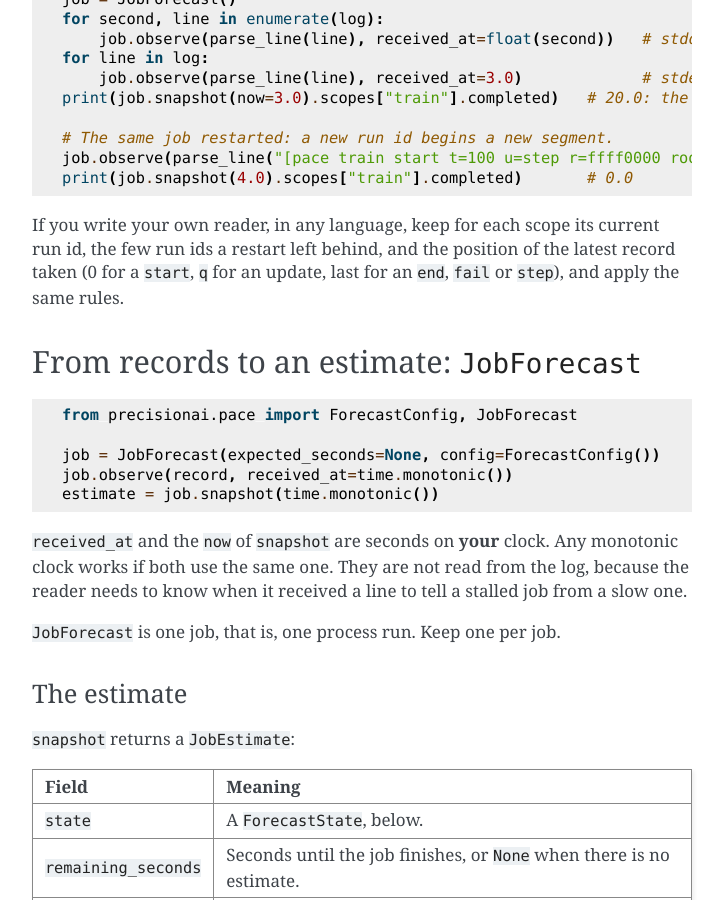
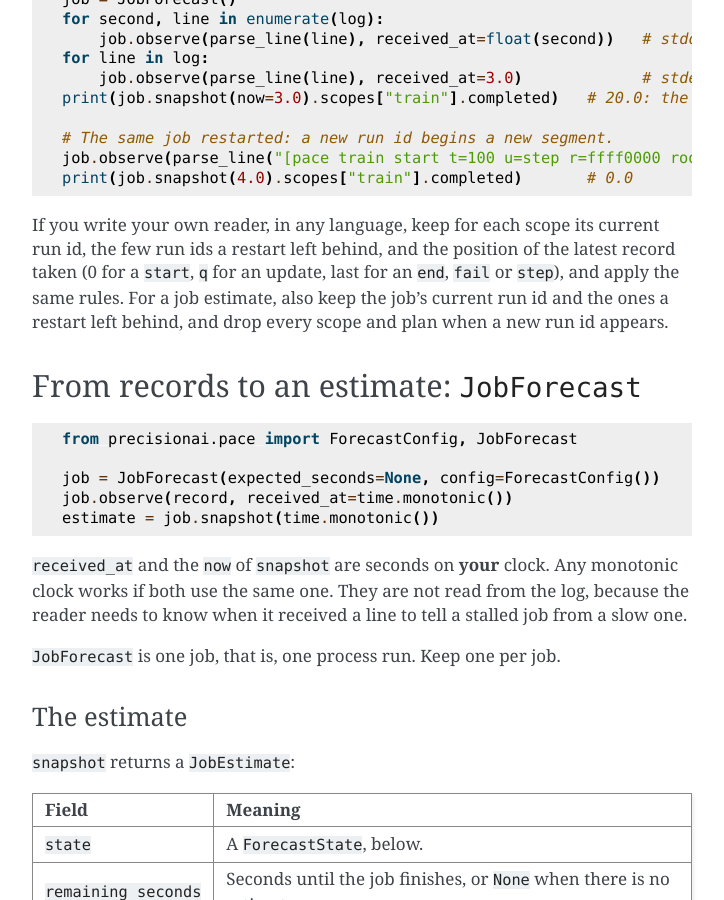
Before and after one commit to Precision-AI-Inc/pace, a Sphinx documentation site: the page built from docs/reading-output.md, in a window 1280 px wide and 900 px high, scrolled down 4741 px. Shown: the whole window, without its empty margins (388-1112 px from the left). Built offline with Sphinx 7.4.7, drawn with Linux system fonts in a browser that asks for light colours.

Commit message:
Say how a reader of its own follows the job run

```diff
--- a/docs/reading-output.md
+++ b/docs/reading-output.md
@@ -206,7 +206,8 @@ print(job.snapshot(4.0).scopes["train"].completed)       # 0.0
 If you write your own reader, in any language, keep for each scope its current run id,
 the few run ids a restart left behind, and the position of the latest record taken (0
 for a `start`, `q` for an update, last for an `end`, `fail` or `step`), and apply the same
-rules.
+rules. For a job estimate, also keep the job's current run id and the ones a restart left
+behind, and drop every scope and plan when a new run id appears.
 
 ## From records to an estimate: `JobForecast`
 
```
